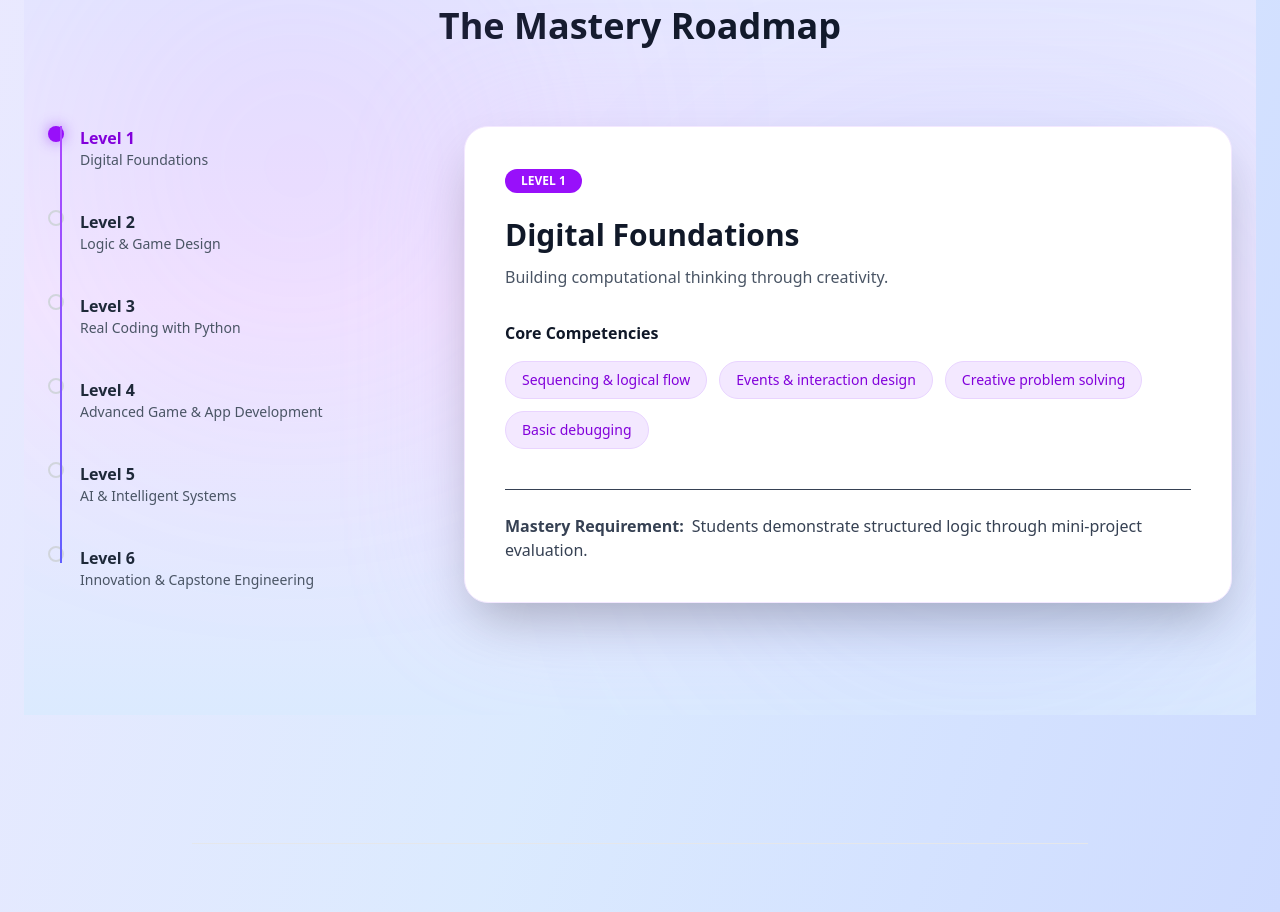
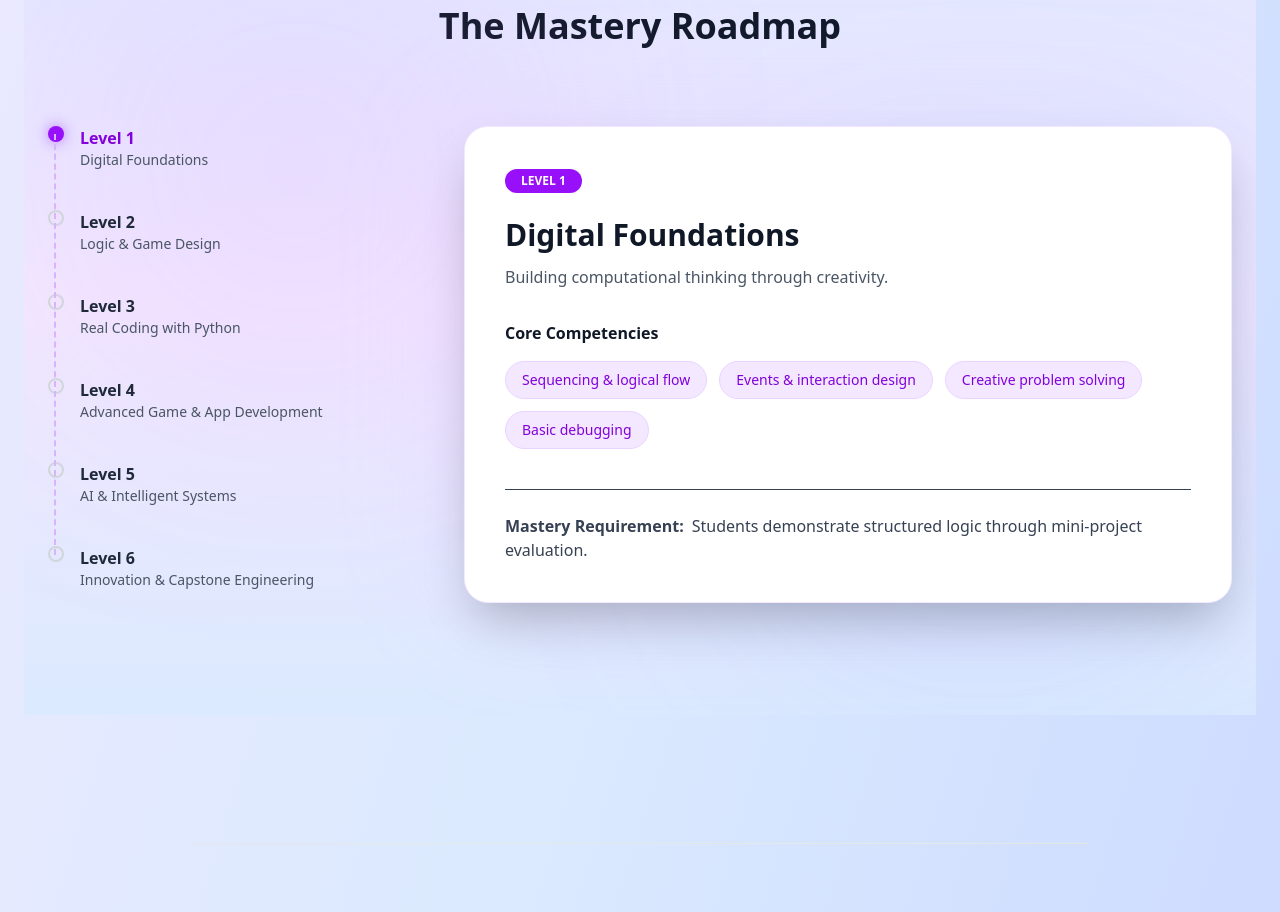
Before and after one commit to srushteesingh/logicleap-platform, a Next.js app: page / in a window 1280 px wide. Shown: the part 1700-2612 px from the top of the page. Built offline with nearby package versions, Linux system fonts and the light colour scheme.

Commit message:
update mastery level section

```diff
--- a/app/page.tsx
+++ b/app/page.tsx
@@ -292,7 +292,7 @@ export default function Home() {
           <div className="grid md:grid-cols-3 gap-16">
             {/* Timeline */}
             <div className="space-y-10 relative">
-              <div className="absolute left-3 top-0 bottom-0 w-[2px] bg-gradient-to-b from-purple-500 to-indigo-500"></div>
+              <div className="absolute left-[6px] top-2 bottom-2 border-l-2 border-dashed border-purple-300"></div>
 
               {levels.map((level) => (
                 <div
```
